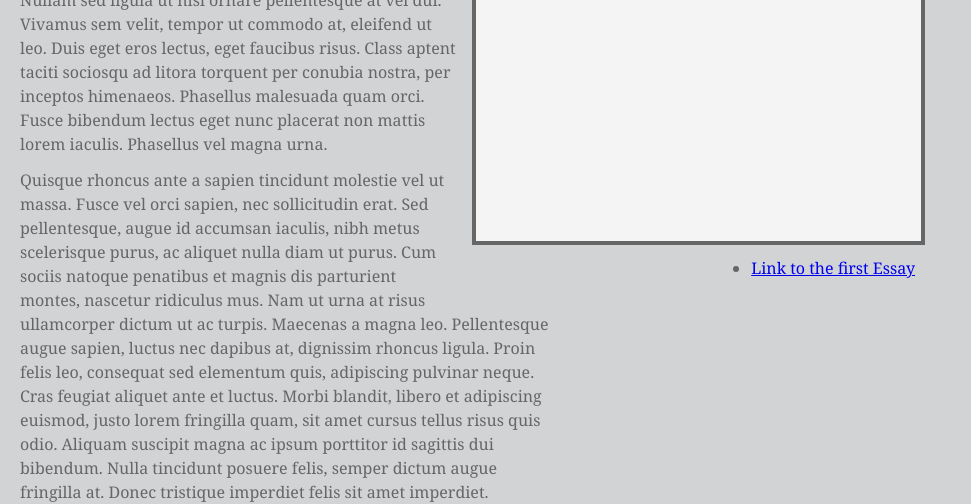
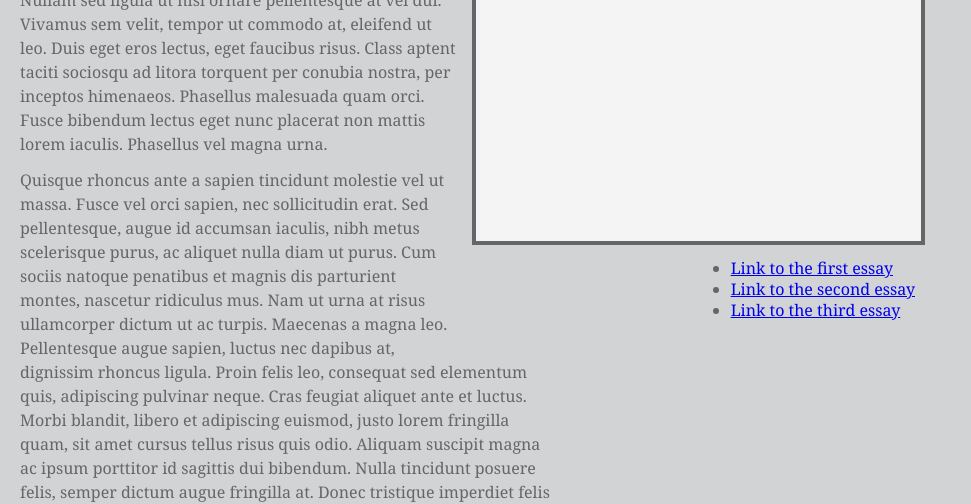
Before and after one commit to titaniumbones/Oral-History-Timeline-Templates, a plain HTML site: page index.html in a window 1280 px wide. Shown: the part 306-810 px from the top of the page, without its empty margins (0-971 px from the left). Drawn offline with nearby package versions, Linux system fonts and the light colour scheme.

Commit message:
minor html updates

```diff
--- a/index.html
+++ b/index.html
@@ -79,7 +79,9 @@
 
                <div class="sidepanel-links">
                   <ul>
-                     <li><a href="student1/timeline-example.html">Link to the first Essay</a></li>
+                     <li><a href="student-essay1.html">Link to the first essay</a></li>
+                     <li><a href="student-essay2.html">Link to the second essay</a></li>
+                     <li><a href="student-essay3.html">Link to the third essay</a></li>
 
                   </ul>
                </div>
```
